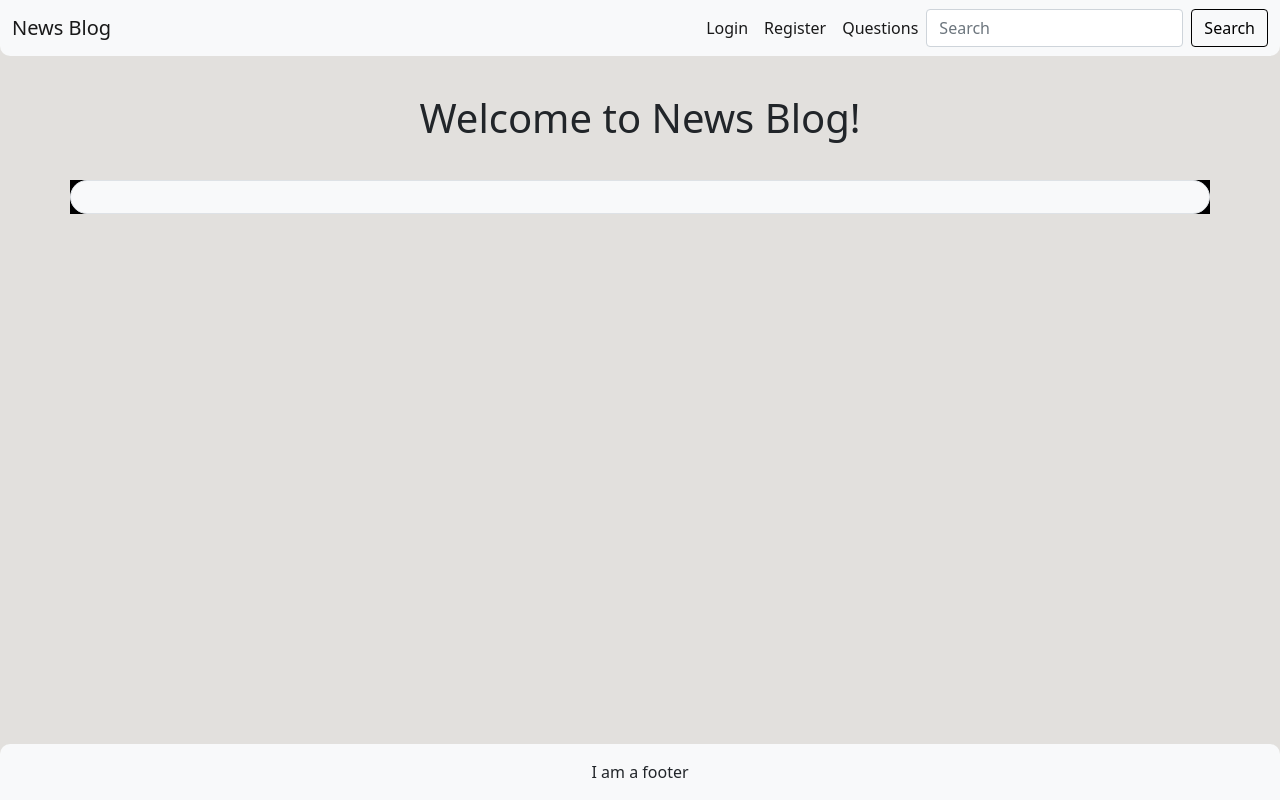
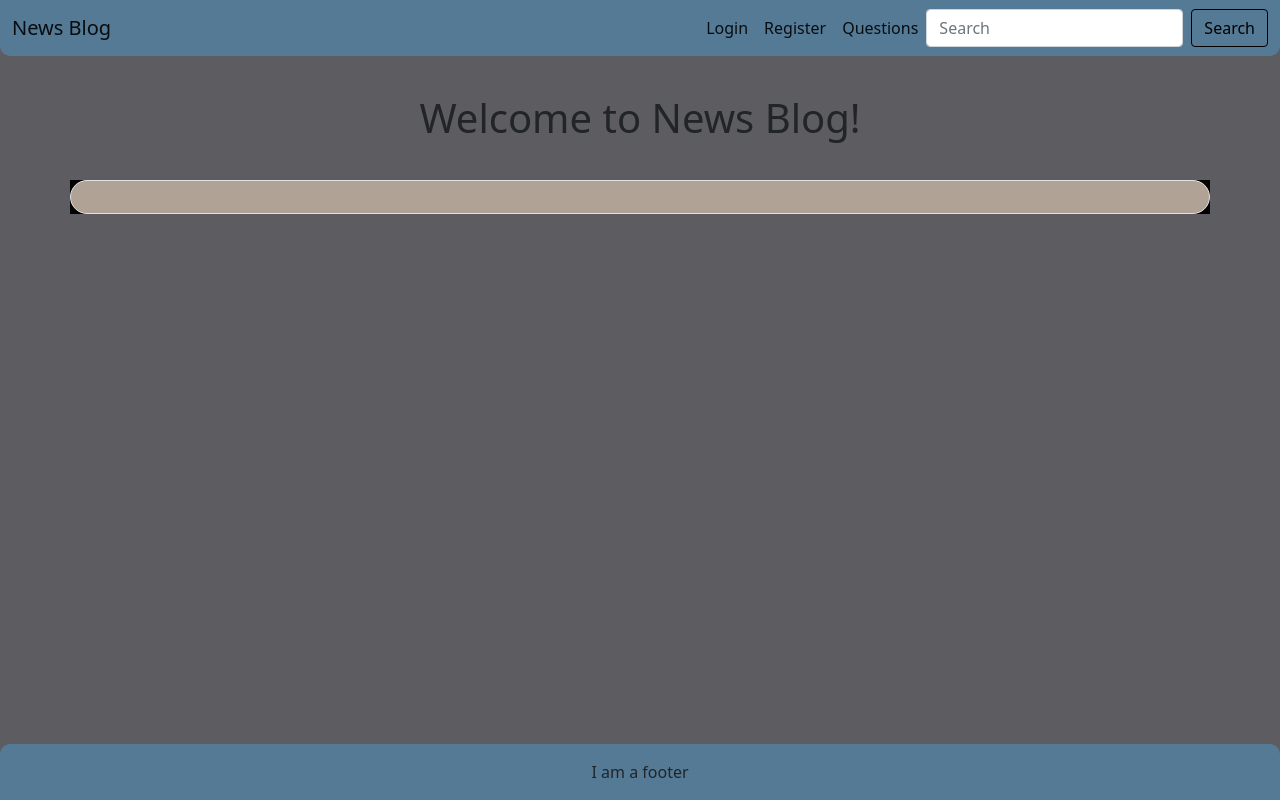
Before and after one commit to Charlie9009/CI_PP4_BLOG, a Django app: page / in a window 1280 px wide. Run offline with Django 3.2, Linux system fonts and the light colour scheme; data that the repository does not hold is empty.

Commit message:
STYLE.CSS: Add new background colors.  INDEX.HTML: Remove bootstrap class from container.  BASE.HTML: Remove bootstrap classes from footer and nav

```diff
--- a/static/style.css
+++ b/static/style.css
@@ -1,13 +1,14 @@
 /* Body */
 
 body {
-    background-color: rgb(226, 224, 221);
+    background-color: #5D5C61;
   }
 
 /* Navigation bar */
 
 nav {
   border-radius: 0 0 10px 10px;
+  background-color: #557A95;
 }
 
 .navbar-color-buttons:hover {
@@ -36,7 +37,7 @@ nav {
 /* Container for most of containers on page */
 
 .container-color-rounder {
-  background-color: white;
+  background-color: #B1A296;
   border-radius: 25px;
   border: 1px black solid;
 }
@@ -98,6 +99,7 @@ nav {
 
 footer {
   border-radius: 10px 10px 0 0;
+  background-color: #557A95;
 }
 
 /* search-results.html */
--- a/templates/base.html
+++ b/templates/base.html
@@ -19,7 +19,7 @@
 <body class="d-flex flex-column min-vh-100">
   <header>
     <!-- Navigation Bar -->
-    <nav class="navbar navbar-expand-lg navbar-light bg-light">
+    <nav class="navbar navbar-expand-lg navbar-light">
       <div class="container-fluid">
         <!-- Home Button -->
         <a class="navbar-brand navbar-color-buttons" href="{% url 'index' %}">News Blog</a>
@@ -64,7 +64,7 @@
   <!-- Extension of other html files -->
   {% endblock content %}
   <!-- Footer -->
-  <footer class="py-3 bg-light mt-auto">
+  <footer class="py-3 mt-auto">
     <p class="m-0 text-dark text-center ">I am a footer</p>
   </footer>
 
--- a/templates/index.html
+++ b/templates/index.html
@@ -5,7 +5,7 @@
 <!-- Container for News Post content -->
 <div class="container news-post-container">
   <div class="row edge-color-style">
-    <div class="col-12 col-md-12 bg-light p-3 border container-color-rounder">
+    <div class="col-12 col-md-12  p-3 border container-color-rounder">
       <!-- For loop to get posts to display on page -->
       {% for post in posts %}
       <div class="card inner-post-container">
```
